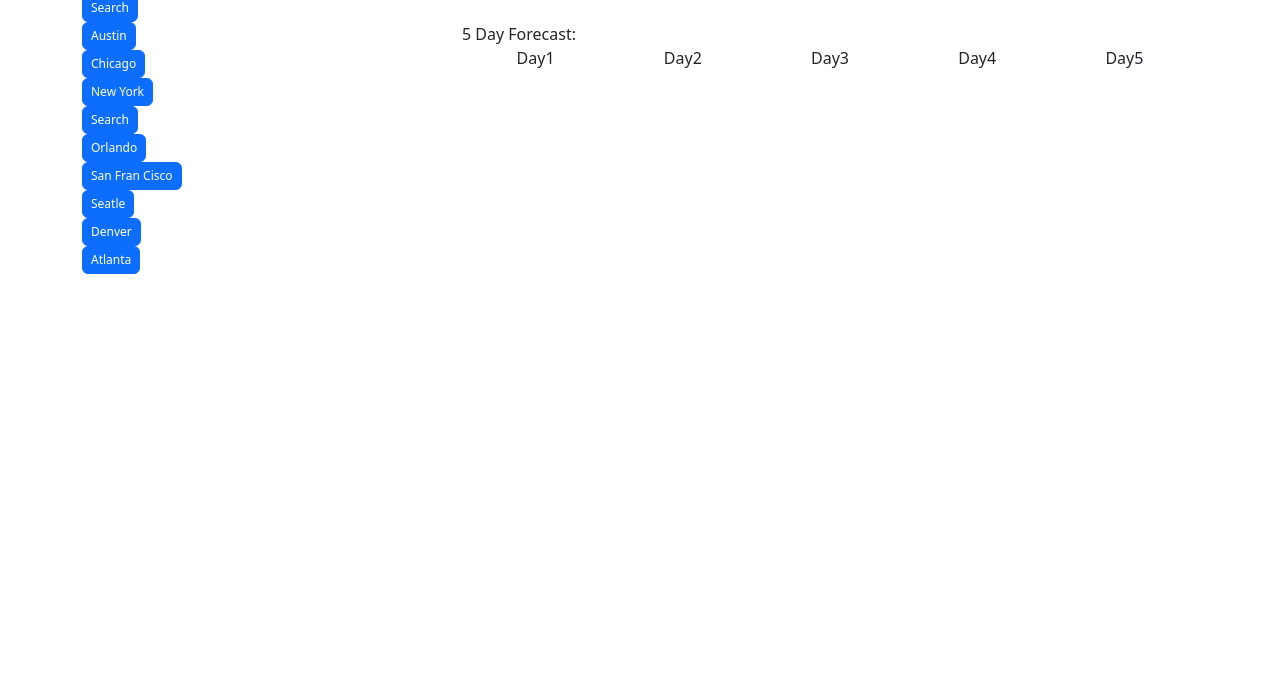
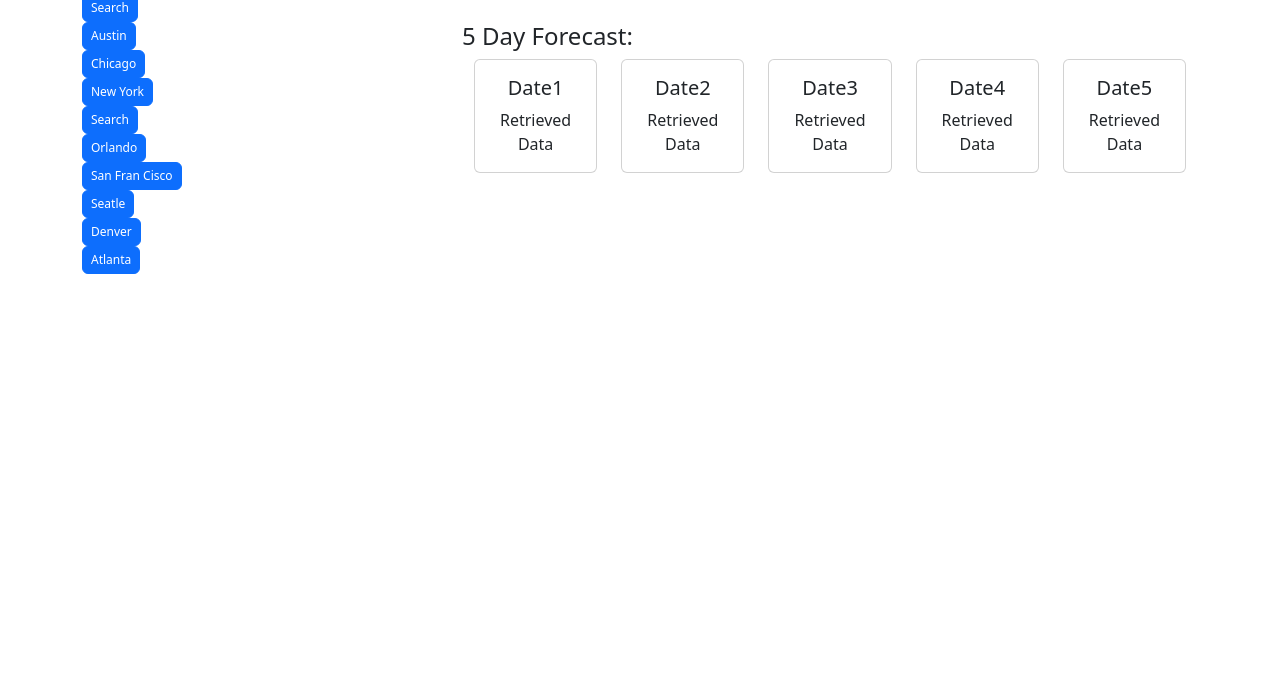
Before and after one commit to shelbybridwell/weather, a plain HTML site: page index.html in a window 1280 px wide. Shown: the part 124-800 px from the top of the page. Drawn offline with nearby package versions, Linux system fonts and the light colour scheme.

Commit message:
boxes on 5 day widgets

```diff
--- a/assets/script.js
+++ b/assets/script.js
@@ -0,0 +1 @@
+// api key 225569ec657be8e17ac296ced3863d8d
--- a/index.html
+++ b/index.html
@@ -8,7 +8,7 @@
     <link rel="style" href="assets/style.css">
   </head>
   <body>
-    <h1>Weather Dashboard</h1>
+    <div class="container text-center"><h1>Weather Dashboard</h1></div>
     <script src="https://cdn.jsdelivr.net/npm/bootstrap@5.2.1/dist/js/bootstrap.bundle.min.js" integrity="sha384-u1OknCvxWvY5kfmNBILK2hRnQC3Pr17a+RTT6rIHI7NnikvbZlHgTPOOmMi466C8" crossorigin="anonymous"></script>
     <script src="/assets/script.js"></script>
     <div class="container text-right">
@@ -22,7 +22,7 @@
     </button>
     </div>
     <div class="col-sm-8">
-      Current City(Date)
+      <h3>Current City(Date)</h3>
     </div>
     <div class="w-100"></div>
     <div class="col-sm-4">
@@ -71,24 +71,49 @@
         Atlanta
     </button>
     </div>
-    <div class="col-sm-8">5 Day Forecast:
+    <div class="col-sm-8"><h4>5 Day Forecast:</h4>
         <div class="w-100"></div>
         <div class="container text-center">
             <div class="row">
               <div class="col">
-                Day1
+                <div class="card">
+                    <div class="card-body">
+                      <h5 class="card-title">Date1</h5>
+                      <p class="card-text">Retrieved Data</p>
+                    </div>
+                  </div>
               </div>
               <div class="col">
-                Day2
+                <div class="card">
+                    <div class="card-body">
+                      <h5 class="card-title">Date2</h5>
+                      <p class="card-text">Retrieved Data</p>
+                    </div>
+                  </div>
               </div>
               <div class="col">
-                Day3
+                <div class="card">
+                    <div class="card-body">
+                      <h5 class="card-title">Date3</h5>
+                      <p class="card-text">Retrieved Data</p>
+                    </div>
+                  </div>
               </div>
               <div class="col">
-                Day4
+                <div class="card">
+                    <div class="card-body">
+                      <h5 class="card-title">Date4</h5>
+                      <p class="card-text">Retrieved Data</p>
+                    </div>
+                  </div>
               </div>
               <div class="col">
-                Day5
+                <div class="card">
+                    <div class="card-body">
+                      <h5 class="card-title">Date5</h5>
+                      <p class="card-text">Retrieved Data</p>
+                    </div>
+                  </div>
               </div>
             </div>
           </div>
```
